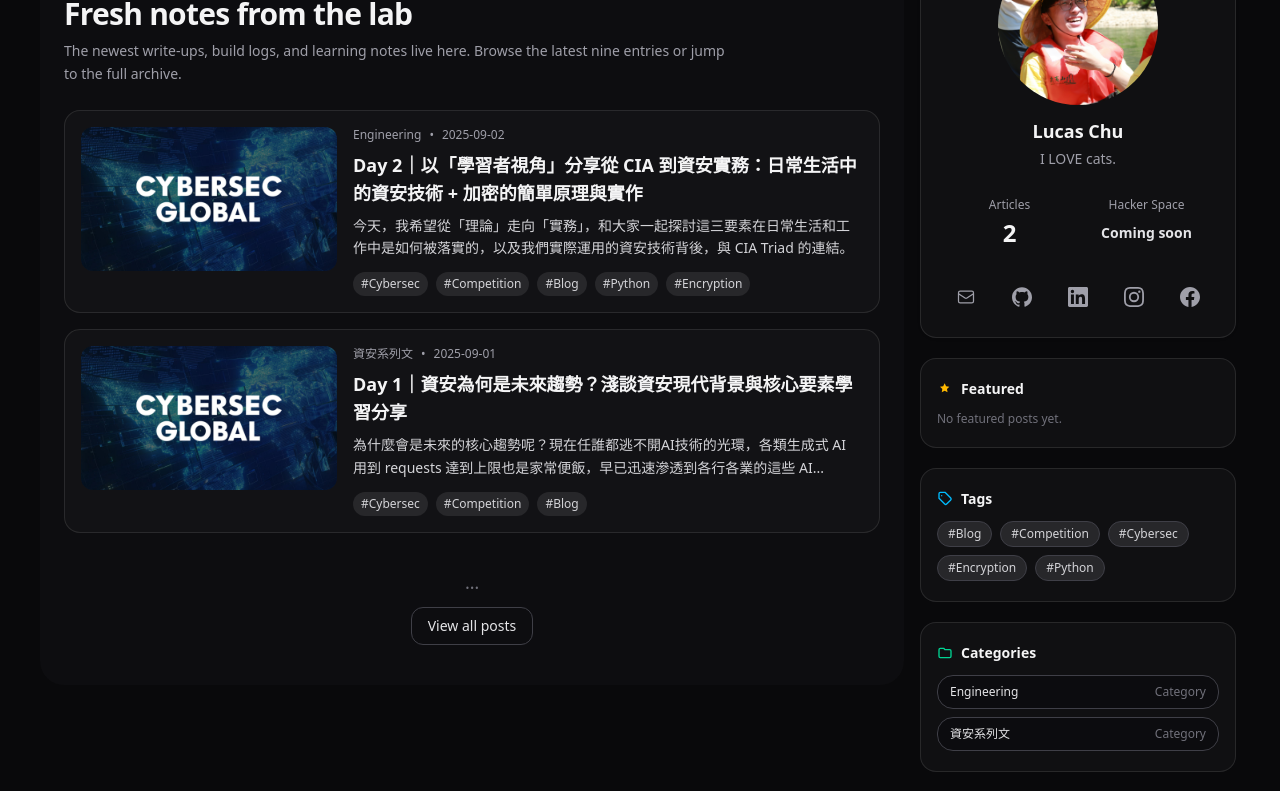
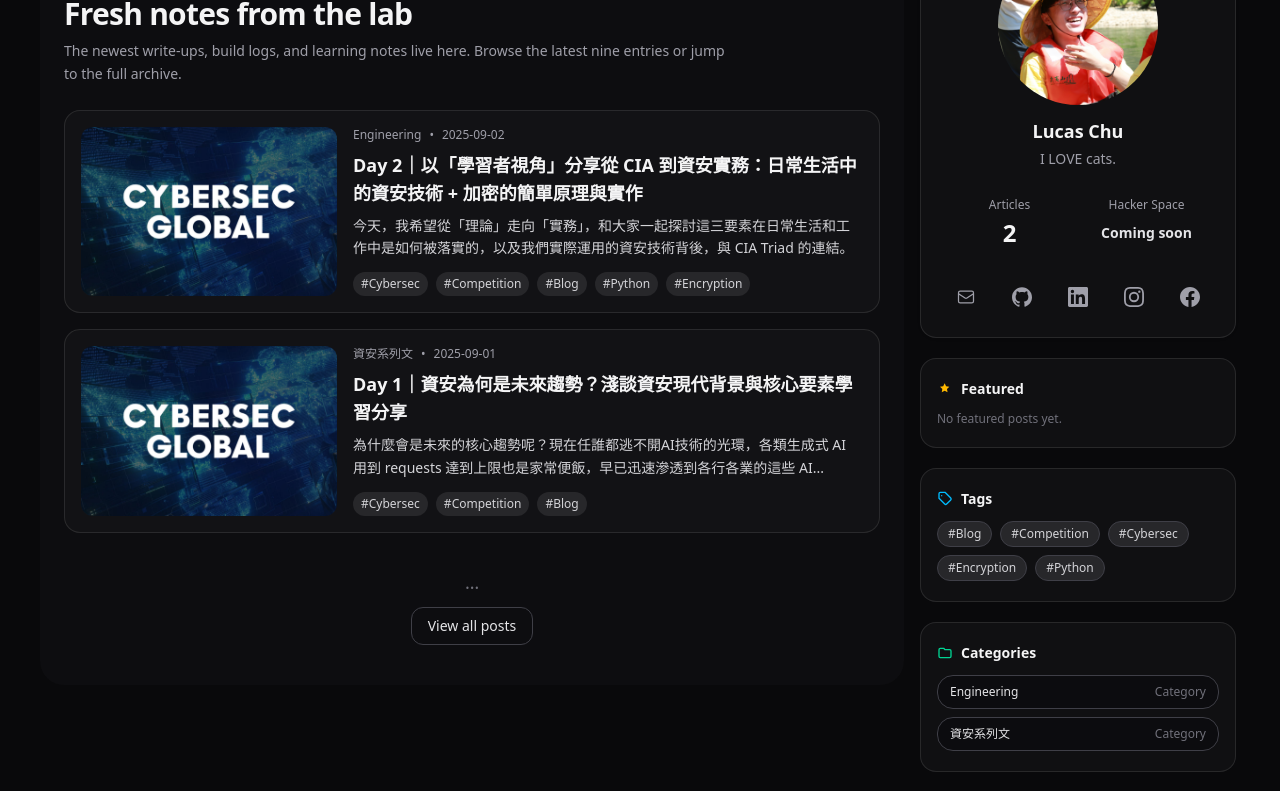
Before and after one commit to Lucas-Chu-0209/HackMyWayIn, a Next.js app: page / in a window 1280 px wide. Shown: the part 940-1731 px from the top of the page. Built offline with nearby package versions, Linux system fonts and the light colour scheme.

Commit message:
fix(PostListItem): stretch image to card height, clamp title to 2 lines, add shrink-0
Agent-Logs-Url: https://github.com/Lucas-Chu-0209/HackMyWayIn/sessions/ab9a4471-054b-4243-a0e2-06548bb638a8

Co-authored-by: Lucas-Chu-0209 <213825351+Lucas-Chu-0209@users.noreply.github.com>

```diff
--- a/src/components/posts/PostListItem.tsx
+++ b/src/components/posts/PostListItem.tsx
@@ -20,13 +20,13 @@ export default function PostListItem({ post, headingTag = "h2", categorySlugMap,
 
   return (
     <article className="overflow-hidden rounded-2xl border border-zinc-200 bg-white p-4 transition-colors hover:border-zinc-300 dark:border-white/10 dark:bg-zinc-900/50 dark:hover:border-white/20">
-      <div className="flex flex-col gap-4 sm:flex-row sm:items-start">
+      <div className="flex flex-col gap-4 sm:flex-row sm:items-stretch">
         <Link
           href={`/posts/${post.slug}`}
           aria-label={`Read article: ${post.title}`}
-          className="group relative block w-full overflow-hidden rounded-xl bg-zinc-100 dark:bg-zinc-900 sm:w-64 sm:flex-none"
+          className="group relative block w-full shrink-0 overflow-hidden rounded-xl bg-zinc-100 dark:bg-zinc-900 sm:w-64 sm:flex-none"
         >
-          <div className="relative aspect-video w-full">
+          <div className="relative aspect-video w-full sm:aspect-auto sm:h-full">
             <Image
               src={post.cover}
               alt={post.title}
@@ -49,7 +49,7 @@ export default function PostListItem({ post, headingTag = "h2", categorySlugMap,
             <span>{post.date}</span>
           </div>
           <HeadingTag className="mt-2 text-lg font-semibold text-zinc-900 dark:text-zinc-100">
-            <Link href={`/posts/${post.slug}`} className="transition-colors hover:text-zinc-700 dark:hover:text-zinc-300">
+            <Link href={`/posts/${post.slug}`} className="line-clamp-2 transition-colors hover:text-zinc-700 dark:hover:text-zinc-300">
               {post.title}
             </Link>
           </HeadingTag>
```
